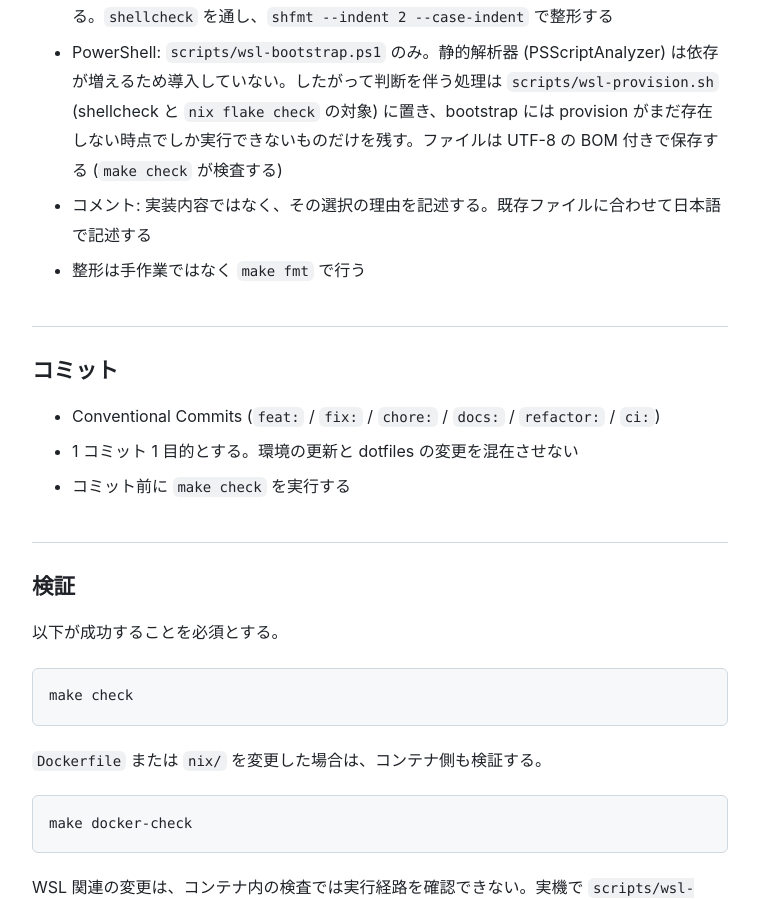
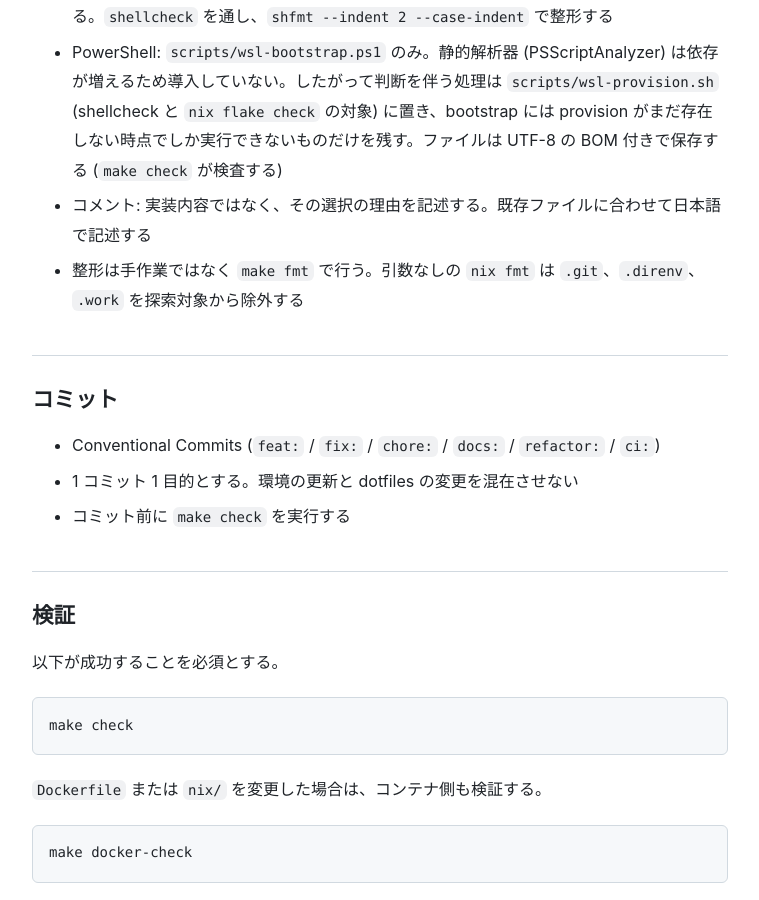
Before and after one commit to sabas0ba/dotfiles, a Jekyll site: the page built from docs/development.md, in a window 1280 px wide and 900 px high, scrolled down 4283 px. Shown: the whole window, without its empty margins (260-1019 px from the left). Built offline with Jekyll 4.4.1, drawn with Linux system fonts in a browser that asks for light colours; our own code applies the rules of GitHub Pages for plain Markdown files.

Commit message:
fix: limit nix formatter scope

```diff
--- a/docs/development.md
+++ b/docs/development.md
@@ -118,7 +118,8 @@ PR の作成には外部 action を使わず、ランナー同梱の `gh` と `G
 - シェル: bash または POSIX sh。先頭に `set -euo pipefail` (sh では `set -eu`) を記述する。`shellcheck` を通し、`shfmt --indent 2 --case-indent` で整形する
 - PowerShell: `scripts/wsl-bootstrap.ps1` のみ。静的解析器 (PSScriptAnalyzer) は依存が増えるため導入していない。したがって判断を伴う処理は `scripts/wsl-provision.sh` (shellcheck と `nix flake check` の対象) に置き、bootstrap には provision がまだ存在しない時点でしか実行できないものだけを残す。ファイルは UTF-8 の BOM 付きで保存する (`make check` が検査する)
 - コメント: 実装内容ではなく、その選択の理由を記述する。既存ファイルに合わせて日本語で記述する
-- 整形は手作業ではなく `make fmt` で行う
+- 整形は手作業ではなく `make fmt` で行う。引数なしの `nix fmt` は `.git`、`.direnv`、
+  `.work` を探索対象から除外する
 
 ## コミット
 
```
Also changed, not shown: 1 other file.
